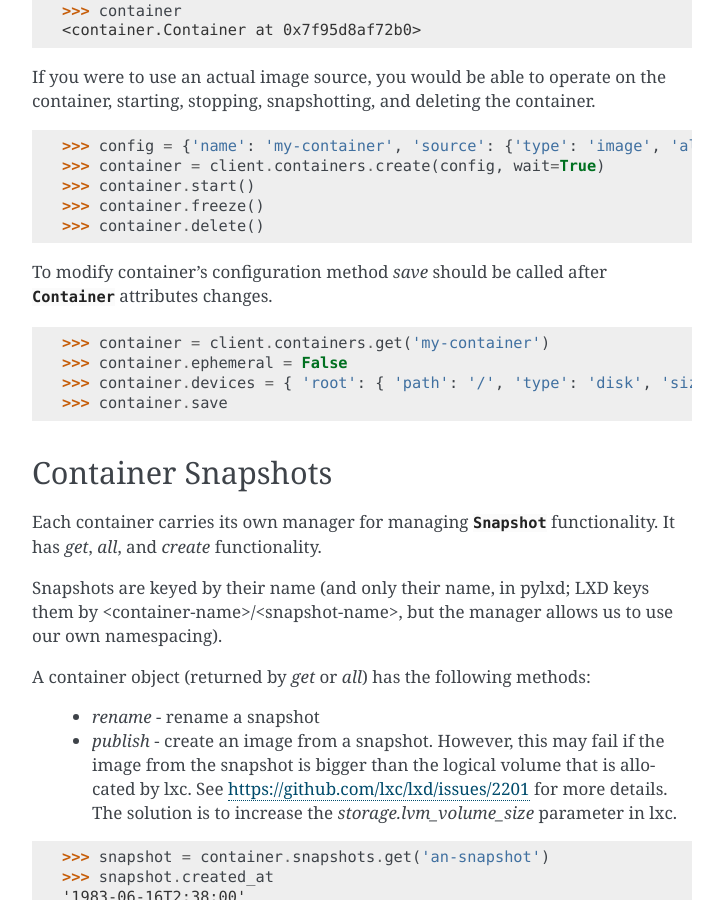
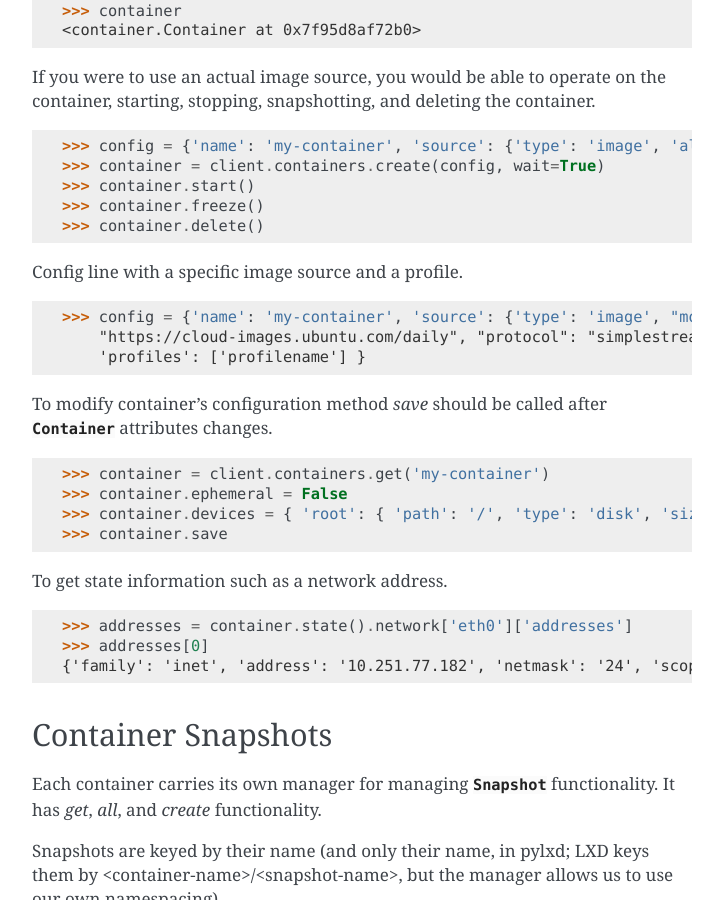
Before and after one commit to canonical/pylxd, a Sphinx documentation site: the page built from doc/source/containers.rst, in a window 1280 px wide and 900 px high, scrolled down 2106 px. Shown: the whole window, without its empty margins (388-1111 px from the left). Built offline with Sphinx 7.4.7, drawn with Linux system fonts in a browser that asks for light colours.

Commit message:
Add more examples (#293)
Add examples for the items I just learned about, how to specify a profile, an image
source, and find out what IP address a machine is using.

Signed-off-by: Bryan Quigley <bryan.quigley@canonical.com>

```diff
--- a/doc/source/containers.rst
+++ b/doc/source/containers.rst
@@ -118,6 +118,15 @@ container.
     >>> container.delete()
 
 
+Config line with a specific image source and a profile.
+
+.. code-block:: python
+
+    >>> config = {'name': 'my-container', 'source': {'type': 'image', "mode": "pull", "server":
+        "https://cloud-images.ubuntu.com/daily", "protocol": "simplestreams", 'alias': 'bionic/amd64'},
+	'profiles': ['profilename'] }
+
+
 To modify container's configuration method `save` should be called after
 :class:`~container.Container` attributes changes.
 
@@ -125,6 +134,14 @@ To modify container's configuration method `save` should be called after
     >>> container.ephemeral = False
     >>> container.devices = { 'root': { 'path': '/', 'type': 'disk', 'size': '7GB'} }
     >>> container.save
+
+To get state information such as a network address.
+
+.. code-block:: python
+
+    >>> addresses = container.state().network['eth0']['addresses']
+    >>> addresses[0]
+    {'family': 'inet', 'address': '10.251.77.182', 'netmask': '24', 'scope': 'global'}
 
 
 Container Snapshots
```
